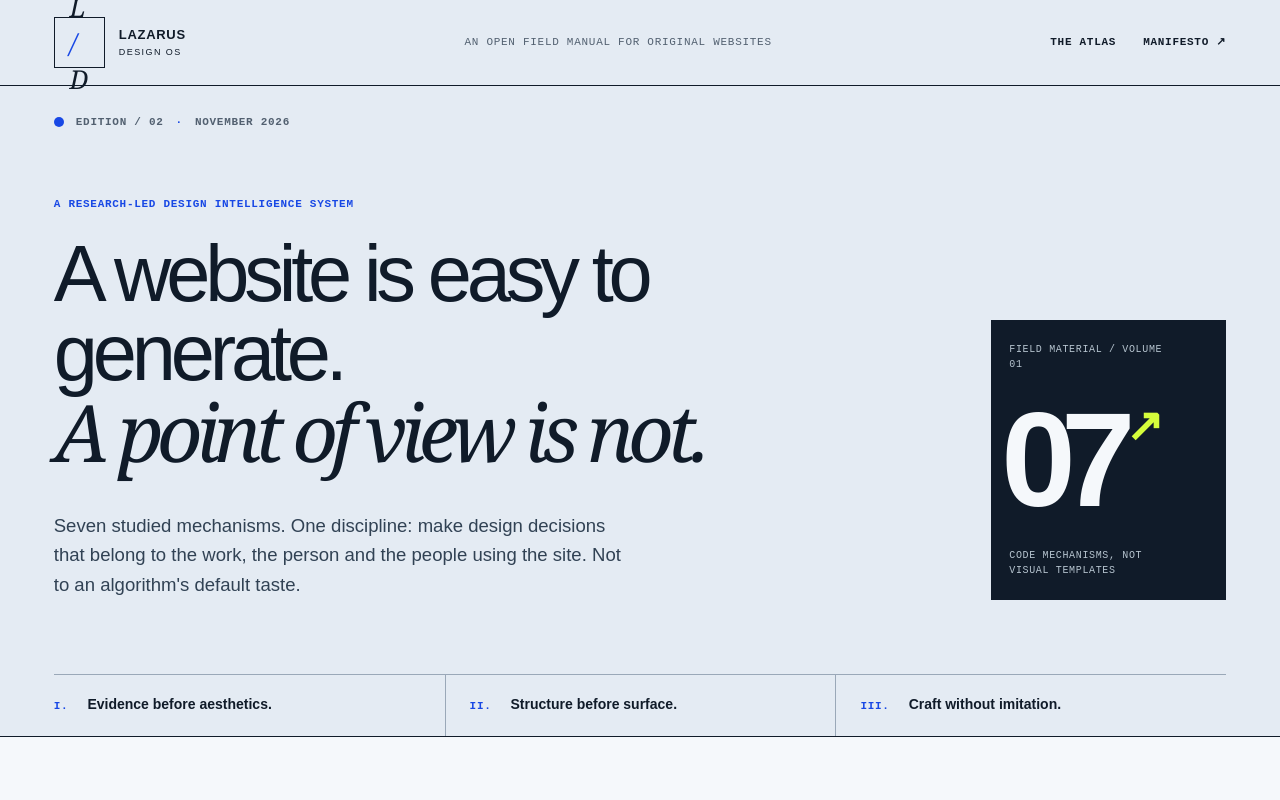
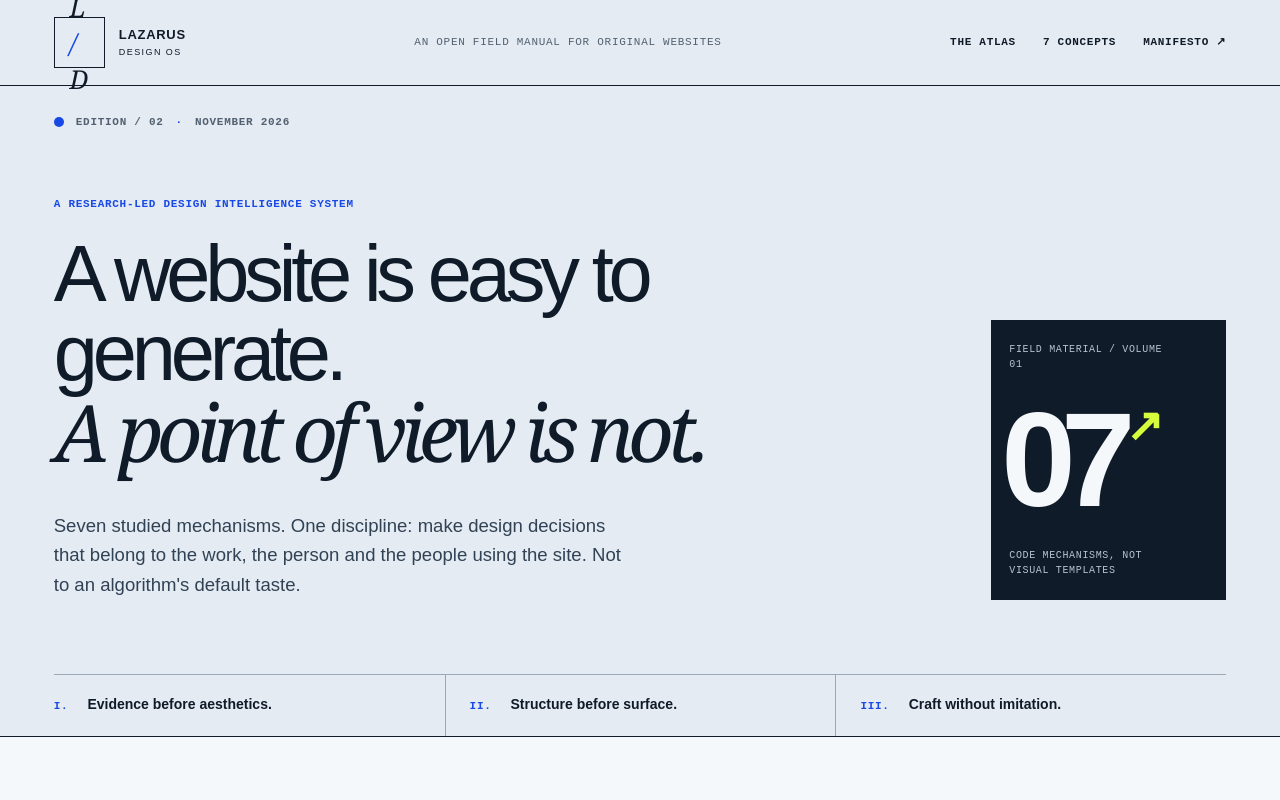
Before and after one commit to AzrielChoerulHakim/lazarus-design-os, a plain HTML site: page index.html in a window 1280 px wide. Shown: the top 800 px of the page. Drawn offline with Linux system fonts and the light colour scheme.

Commit message:
Link seven-direction prototype gallery from Atlas navigation

```diff
--- a/index.html
+++ b/index.html
@@ -20,6 +20,7 @@
     <div class="nav-middle">AN OPEN FIELD MANUAL FOR ORIGINAL WEBSITES</div>
     <nav aria-label="Main">
       <a href="#library">THE ATLAS</a>
+      <a href="./concepts/">7 CONCEPTS</a>
       <a href="https://github.com/AzrielChoerulHakim/lazarus-design-os/blob/main/DESIGN.md">MANIFESTO <span aria-hidden="true">↗</span></a>
     </nav>
   </header>
```
